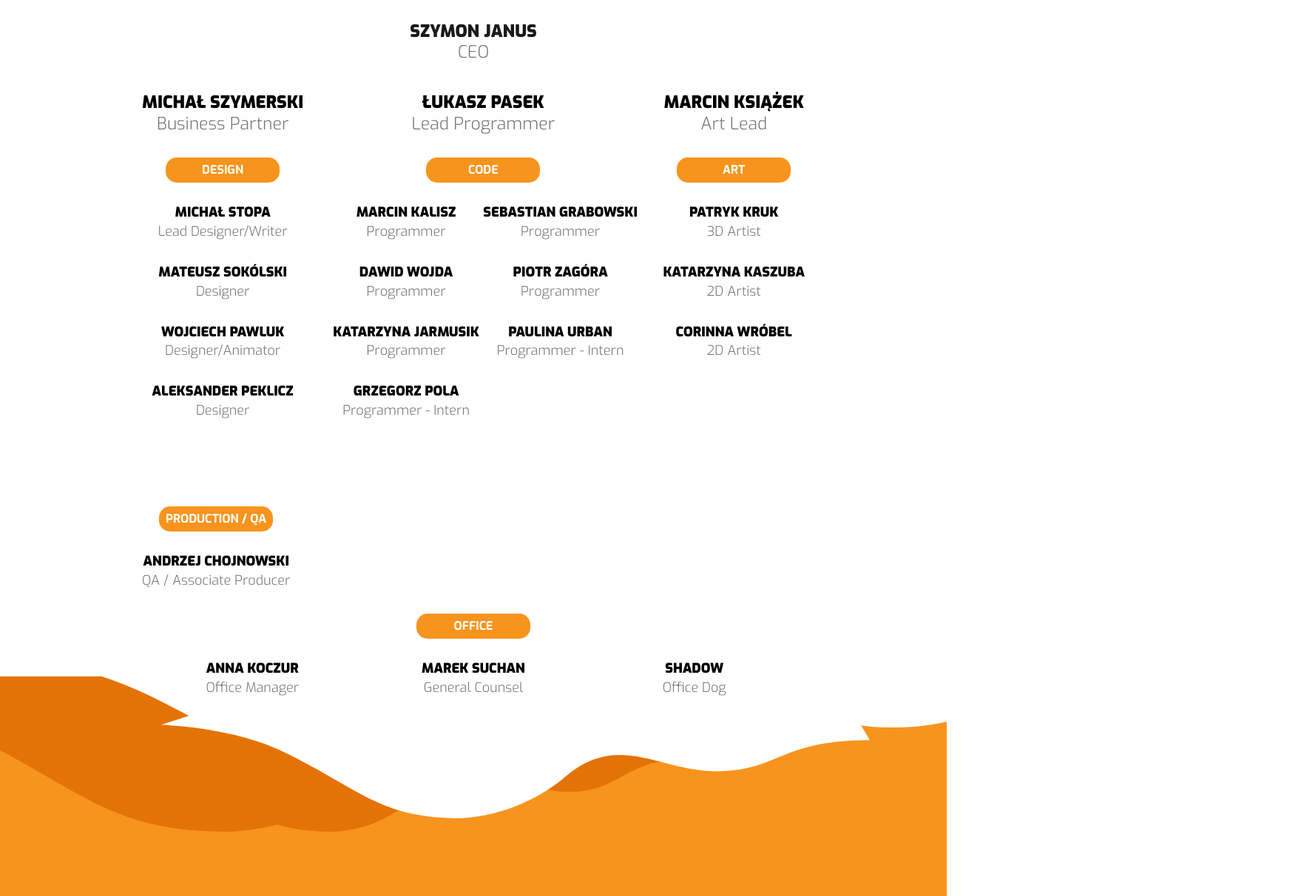
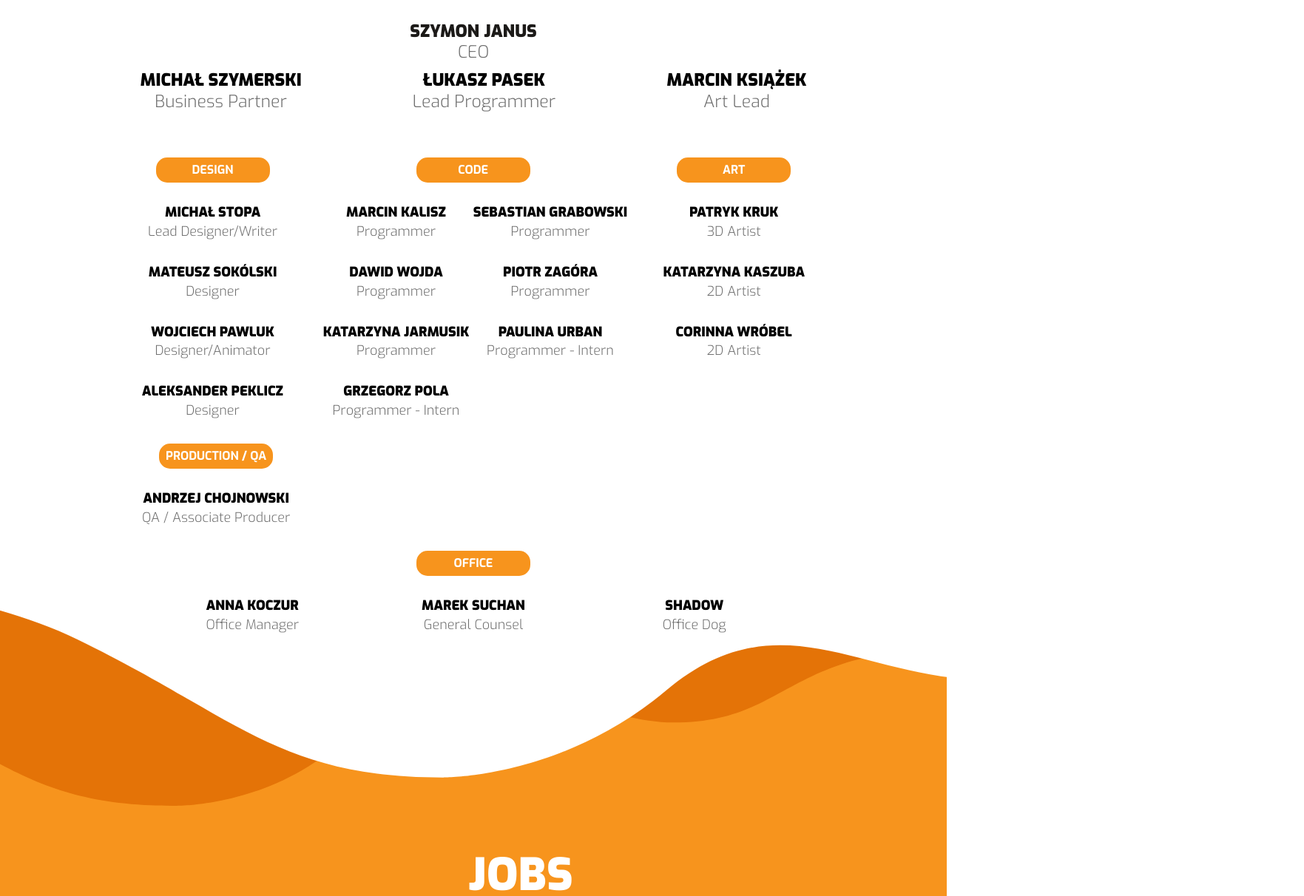
Before and after one commit to siepet/intermarum, a website: page index.html in a window 1280 px wide. Shown: the part 1847-3059 px from the top of the page at 74% size, 1763 px wide, since content can reach past the window. Drawn offline with Linux system fonts and the light colour scheme.

Commit message:
Try this approach with team section

```diff
--- a/index.html
+++ b/index.html
@@ -235,16 +235,26 @@
             <span class="team__bold">szymon janus</span>
             <span class="team__light team__light--upper ">ceo</span>
           </div>
+          <div class="team__leads">
+            <div class="team__single">
+              <span class="team__bold">Michał Szymerski</span>
+              <span class="team__light">Business Partner</span>
+            </div>
+            <div class="team__single">
+              <span class="team__bold">łukasz pasek</span>
+              <span class="team__light">lead programmer</span>
+            </div>
+            <div class="team__single">
+              <span class="team__bold">marcin książek</span>
+              <span class="team__light">Art Lead</span>
+            </div>
+          </div>
         </div>
 
         <div class="team__employee-container">
 
           <div class="team__design">
 
-            <div class="team__single">
-              <span class="team__bold">Michał Szymerski</span>
-              <span class="team__light">Business Partner</span>
-            </div>
             <div class="team__heading-box">
               <h4 class="team__heading">
                 design
@@ -271,10 +281,6 @@
           </div>
 
           <div class="team__code">
-            <div class="team__single">
-              <span class="team__bold">łukasz pasek</span>
-              <span class="team__light">lead programmer</span>
-            </div>
             <div class="team__heading-box">
               <h4 class="team__heading">
                 code
@@ -312,10 +318,6 @@
             </div>
           </div>
           <div class="team__art">
-            <div class="team__single">
-              <span class="team__bold">marcin książek</span>
-              <span class="team__light">Art Lead</span>
-            </div>
             <div class="team__heading-box">
               <h4 class="team__heading">
                 art
@@ -337,7 +339,7 @@
             </div>
           </div>
 
-          <div class="team__qa" style="margin-top: 8.5rem;">
+          <div class="team__qa">
             <div class="team__heading-box">
               <h4 class="team__heading">
                 production / qa
--- a/style/scss/abstracts/_mixins.scss
+++ b/style/scss/abstracts/_mixins.scss
@@ -1,5 +1,6 @@
 $breakpoints: (
 
+    "very-extra-small":   22em,   //360px
     "very-small":   37.5em,   //600px
     "small":        50em,     //800px
     "medium":       64em,     //1024px
--- a/style/scss/layout/_jobs.scss
+++ b/style/scss/layout/_jobs.scss
@@ -6,13 +6,35 @@
     background-color: $color-orange-1;
 
     &__bg-top {
-        height: 21rem;
-        width: 100%;
-        background-color: $color-orange-1;
-        background-image: url('../../img/bg-wave-orange.svg');
-        background-position: bottom;
-        background-repeat: no-repeat;
-        margin-top: -6rem;
+      @include mq(very-extra-small) {
+        height: 8rem;
+        margin-top: -4rem;
+      }
+
+      @include mq(very-small) {
+        height: 9rem;
+        margin-top: -5rem;
+      }
+
+      @include mq(small) {
+        height: 10rem;
+        margin-top: -5rem;
+      }
+
+      @include mq(medium) {
+        height: 40rem;
+        margin-top: -22rem;
+      }
+
+      @include mq(large) {
+        height: 44rem;
+        margin-top: -24rem;
+      }
+
+      @include mq(very-large) {
+        height: 50rem;
+        margin-top: -26rem;
+      }
     }
 
     &__container {
@@ -20,7 +42,7 @@
         display: flex;
         flex-direction: column;
         align-items: center;
-        margin: 3rem 0 5rem 0;
+        margin: 0 0 5rem 0;
 
         @include mq (small) {
             flex-direction: row;
--- a/style/scss/layout/_team.scss
+++ b/style/scss/layout/_team.scss
@@ -59,6 +59,12 @@
         color: $color-black-3;
     }
 
+    &__leads {
+      display: grid;
+      grid-template-columns: 1fr 1fr 1fr;
+      grid-gap: 0 15rem;
+    }
+
     &__light {
         color: $color-grey-1;
     }
@@ -108,7 +114,7 @@
         white-space: nowrap;
     }
 
-    &__code {
+    &__coder {
        display: flex;
        flex-wrap: wrap;
        justify-content: center;
```
Also changed, not shown: style/css/style.css.
